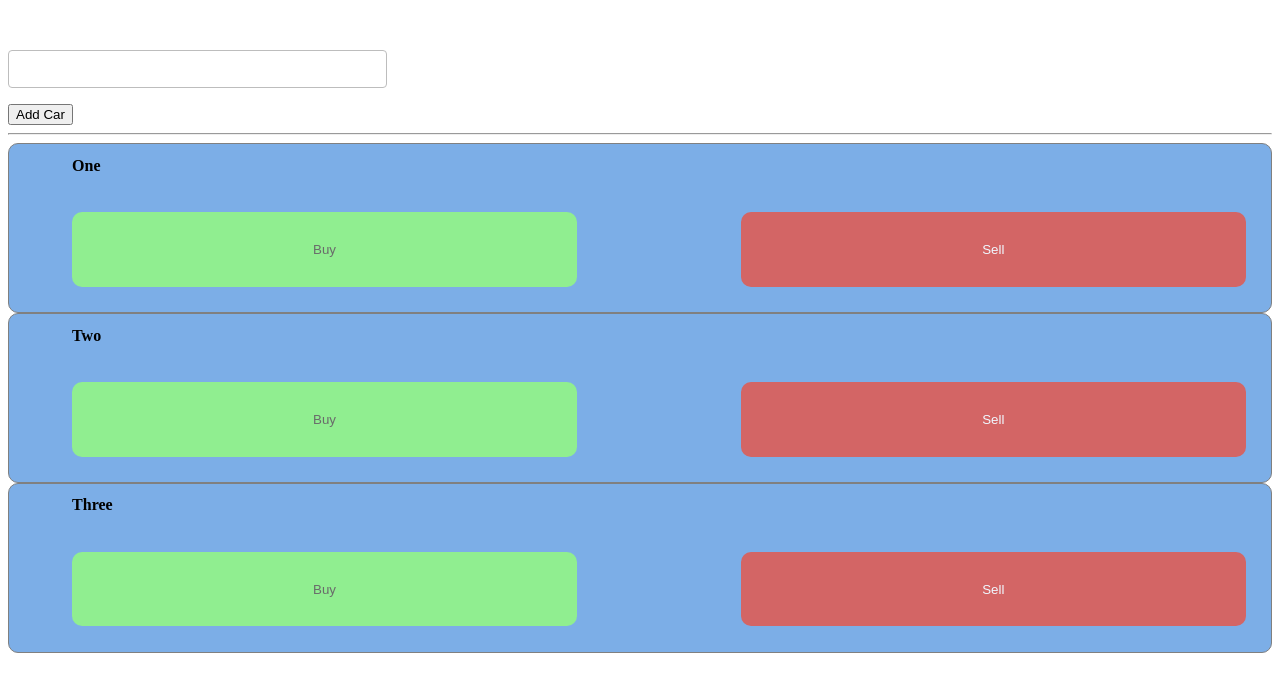
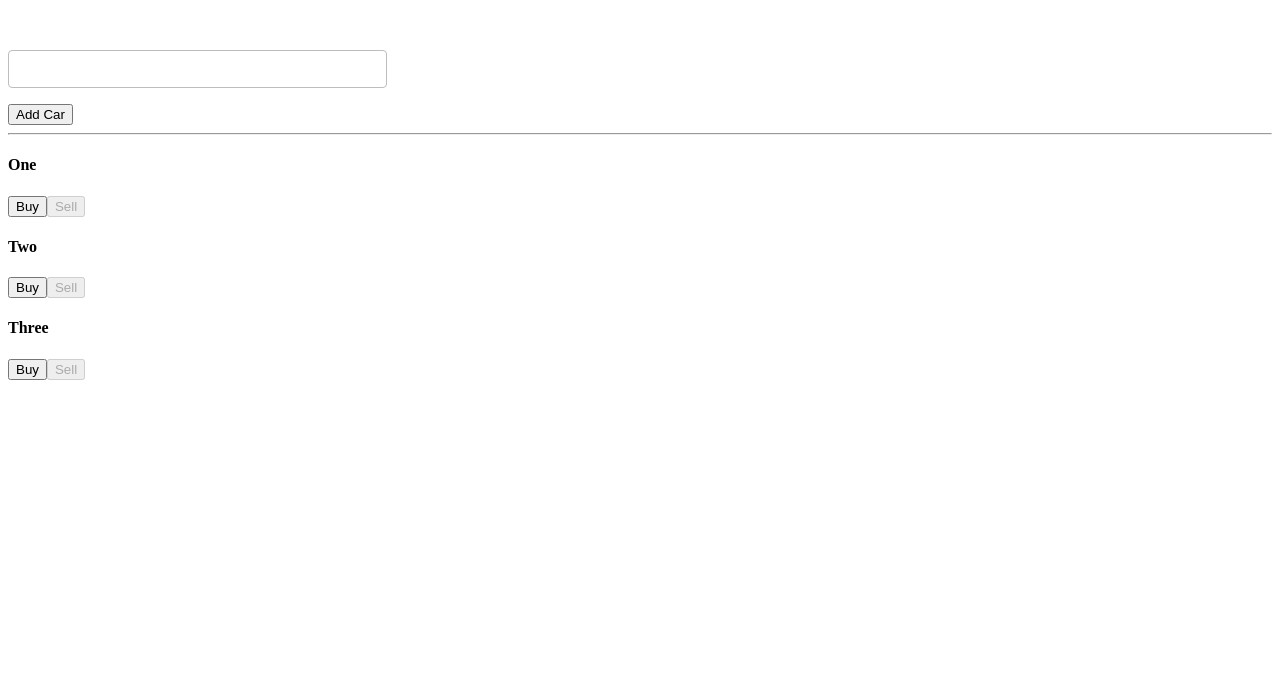
Before and after one commit to Avcharov/angular-test-project, an Angular app: page / in a window 1280 px wide. Shown: the top 692 px of the page. Built offline with nearby package versions, Linux system fonts and the light colour scheme.

Commit message:
2 files modified

```diff
--- a/src/app/cars/cars.component.css
+++ b/src/app/cars/cars.component.css
@@ -1,21 +1,28 @@
-.btn {
+/* .btn {
   width: 40%;
-  height: 10%;
+  height: 2pc;
   border: 0px;
   border-radius: 10px;
   margin-bottom: 2%;
 }
+.btn.disabled {
+  color: #fff;
+  background: rgb(46, 48, 46);
+  transition: all 0.3s linear;
+  -webkit-transition: all 0.3s linear;
+  -moz-transition: all 0.3s linear;
+}
 .btn-accept:hover {
   color: #fff;
   background: rgb(60, 151, 83);
-  tansition: all 0.3s linear;
+  transition: all 0.3s linear;
   -webkit-transition: all 0.3s linear;
   -moz-transition: all 0.3s linear;
 }
 .btn-deny:hover {
   color: #fff;
   background: rgb(179, 56, 47);
-  tansition: all 0.3s linear;
+  transition: all 0.3s linear;
   -webkit-transition: all 0.3s linear;
   -moz-transition: all 0.3s linear;
 }
@@ -47,4 +54,4 @@ h4 {
 }
 .backgr {
   background: rgb(255, 255, 255);
-}
+} */
--- a/src/app/cars/cars.component.ts
+++ b/src/app/cars/cars.component.ts
@@ -30,6 +30,8 @@ export class Cars implements OnInit {
 
   switchBuy(car:{name:string,carStatus:boolean}){
 car.carStatus = !car.carStatus;
+
+
   }
   switchSell(car:{name:string,carStatus:boolean}){
     car.carStatus = !car.carStatus;
```
